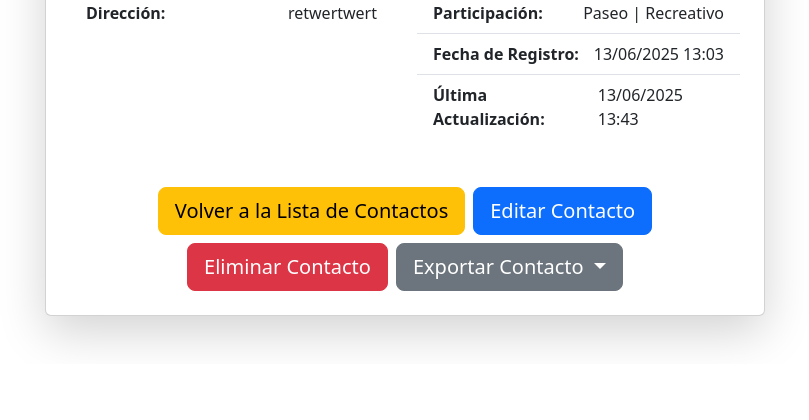
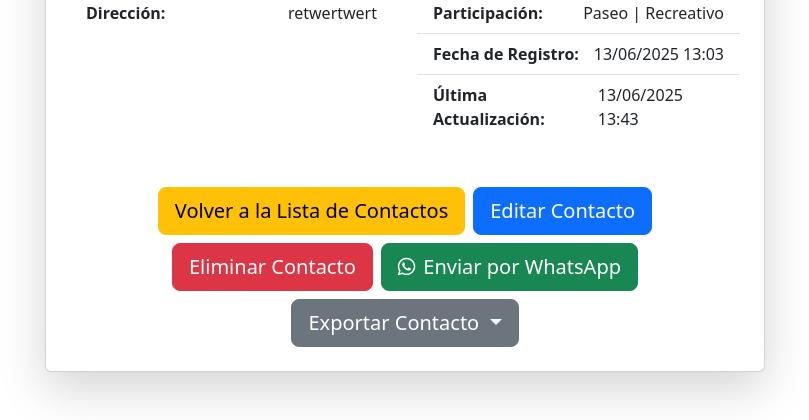
Before and after one commit to kerm1977/flask, a Flask app: page /contactos/ver_detalle/1 in a window 1280 px wide. Shown: the part 719-1139 px from the top of the page, without its empty margins (235-1044 px from the left). Before the commit the page ends 1064 px from the top, so only its background shows below. Run offline with Flask 3, Linux system fonts and the light colour scheme; a user stored in the database is signed in.

Commit message:
exporta a vcard y excel y jpg CORRECTO WHATSAPP Y SOLO SE HABILITA EN LINEAS QUE EMPIECEN EN 6 7 8

```diff
--- a/templates/detalle_contactos.html
+++ b/templates/detalle_contactos.html
@@ -114,7 +114,7 @@
                     </div>
                 </div>
 
-                {# Dar un ID a este div para ocultarlo temporalmente #}
+                {# Contenedor de botones #}
                 <div class="d-flex flex-wrap justify-content-center gap-2 mt-4" id="export-buttons-container">
                     <a href="{{ url_for('contactos.ver_contactos') }}" class="btn btn-warning btn-lg">
                         Volver a la Lista de Contactos
@@ -125,6 +125,26 @@
                     <button type="button" class="btn btn-danger btn-lg" data-bs-toggle="modal" data-bs-target="#confirmDeleteModal">
                         Eliminar Contacto
                     </button>
+
+                    {# Lógica para deshabilitar el botón de WhatsApp #}
+                    {% set first_digit = user.telefono[0] if user.telefono else '' %}
+                    {% set disable_whatsapp = first_digit in ['1', '2', '3', '4', '5', '9', '0'] %}
+
+                    {% if disable_whatsapp %}
+                        <button class="btn btn-success btn-lg d-flex align-items-center disabled" disabled title="Este número de teléfono no es compatible con WhatsApp.">
+                            <i class="fab fa-whatsapp me-2"></i> Enviar por WhatsApp
+                        </button>
+                    {% else %}
+                        <a href="https://wa.me/{{ user.telefono }}?text={{ (
+                            'Hola, te comparto el contacto de '
+                            + user.nombre + ' ' + user.primer_apellido
+                            + ((' ' + user.segundo_apellido) if user.segundo_apellido else '')
+                            + '. Su teléfono es ' + user.telefono + '.'
+                        )|urlencode }}"
+                           target="_blank" class="btn btn-success btn-lg d-flex align-items-center">
+                            <i class="fab fa-whatsapp me-2"></i> Enviar por WhatsApp
+                        </a>
+                    {% endif %}
 
                     <div class="dropdown">
                         <button class="btn btn-secondary dropdown-toggle btn-lg" type="button" id="dropdownMenuButton" data-bs-toggle="dropdown" aria-expanded="false">
```
Also changed, not shown: db.db.
